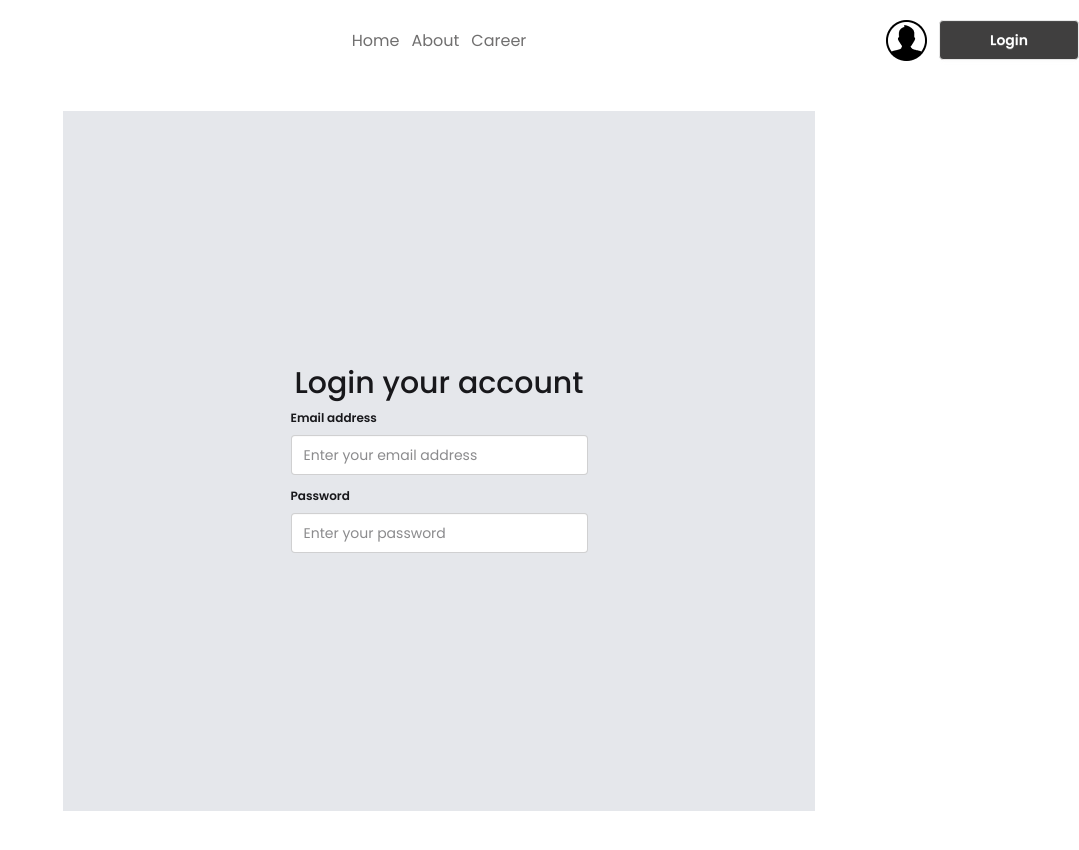
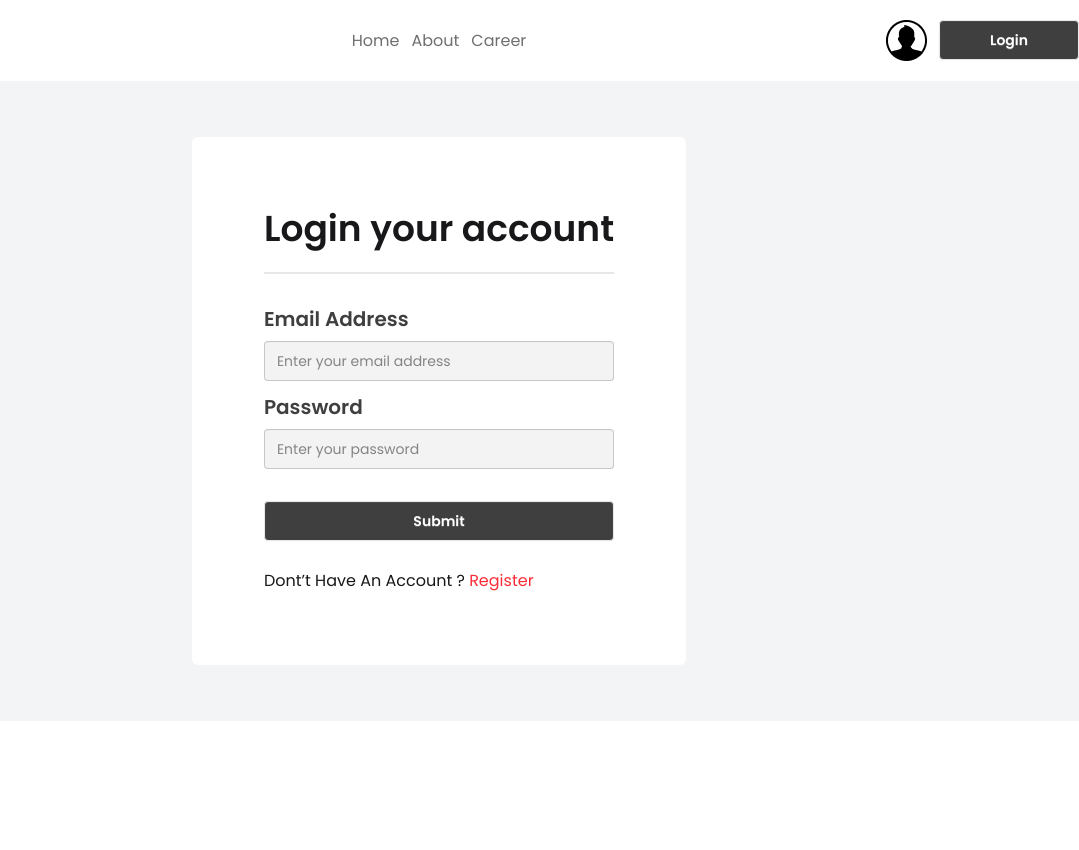
Before and after one commit to antick-arch/dragon_news, a Next.js app: page /login in a window 1280 px wide. Shown: the top 850 px of the page, without its empty margins (201-1280 px from the left). After the commit the page ends 800 px from the top, so only its background shows below. Built offline with nearby package versions, Linux system fonts and the light colour scheme.

Commit message:
feat: enhance login page layout with improved styling and accessibility features

```diff
--- a/src/app/(auth)/login/page.jsx
+++ b/src/app/(auth)/login/page.jsx
@@ -1,28 +1,40 @@
+import Link from "next/link";
 import React from "react";
 
 const LoginPage = () => {
   return (
-    <div className="flex min-h-screen items-center justify-center">
-      <div className="w-188 h-175 flex flex-col items-center justify-center bg-gray-200">
-        <h2 className="text-3xl font-medium">Login your account</h2>
+    <div className="container mx-auto min-h-[80vh] bg-gray-100 flex justify-center items-center mt-5">
+      <div className="bg-white rounded-md p-18">
+        <h2 className="text-center text-4xl font-semibold">
+          Login your account
+        </h2>
+        <div className="flex w-full flex-col">
+          <div className="divider"></div>
+        </div>
         <form>
           <fieldset className="fieldset">
-            <legend className="fieldset-legend">Email address</legend>
+            <legend className="fieldset-legend font-semibold text-xl text-[#403F3F]">
+              Email Address
+            </legend>
             <input
-              type="text"
-              className="input"
+              type="email"
+              className="input bg-[#F3F3F3] w-full"
               placeholder="Enter your email address"
             />
           </fieldset>
           <fieldset className="fieldset">
-            <legend className="fieldset-legend">Password</legend>
+            <legend className="fieldset-legend font-semibold text-xl text-[#403F3F]">
+              Password
+            </legend>
             <input
-              type="text"
-              className="input"
+              type="password"
+              className="input bg-[#F3F3F3] w-full"
               placeholder="Enter your password"
             />
           </fieldset>
+          <button className="btn w-full bg-[#403F3F] text-white mt-7">Submit</button>
         </form>
+        <p className="mt-7">Dont’t Have An Account ? <Link className="text-red-500" href={'/registration'}>Register</Link></p>
       </div>
     </div>
   );
```
